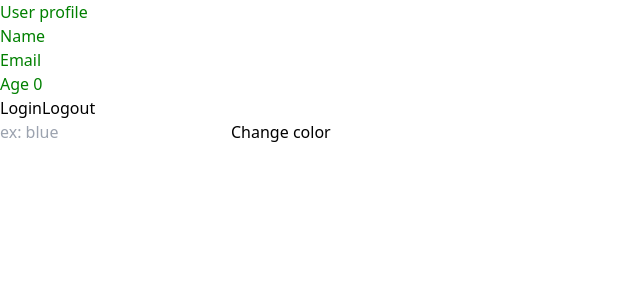
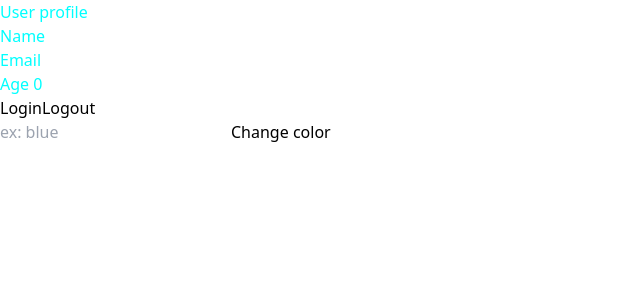
Before and after one commit to InshutiSouvede/user-profile, a React (Vite) app: page / in a window 1280 px wide. Shown: the top 300 px of the page, without its empty margins (0-640 px from the left). Built offline with nearby package versions, Linux system fonts and the light colour scheme.

Commit message:
Change text color according to input

```diff
--- a/src/App.jsx
+++ b/src/App.jsx
@@ -8,7 +8,7 @@ import themeReducer from "./features/theme";
 const store = configureStore({
   reducer:{
     user:userReducer,
-    them: themeReducer
+    theme: themeReducer
   }
 })
 export default function App() {
--- a/src/components/ColorForm.jsx
+++ b/src/components/ColorForm.jsx
@@ -1,10 +1,16 @@
-import React from 'react';
+import React, { useState } from 'react';
+import { useDispatch } from 'react-redux';
+import { changeColor } from '../features/theme';
 
 function ColorForm(props) {
+    const [color, setColor] = useState("")
+    const dispatch =  useDispatch()
     return (
         <div>
-            <input type="text" placeholder='ex: blue'/>
-            <button>Change color</button>
+            <input onChange={(e)=>{
+                setColor(e.target.value)
+            }} type="text" placeholder='ex: blue' value={color}/>
+            <button onClick={()=>dispatch(changeColor(color))}>Change color</button>
         </div>
     );
 }
--- a/src/components/Profile.jsx
+++ b/src/components/Profile.jsx
@@ -2,7 +2,8 @@ import React from 'react';
 import { useSelector } from 'react-redux';
 function Profile() {
     const user = useSelector((state)=>state.user.value)
-    const theme = useSelector((state)=>state.them.value)
+    const theme = useSelector((state)=>state.theme.value)
+    console.log("theme",theme);
 
     return (
         <div style={{color:theme}}>
--- a/src/features/theme.js
+++ b/src/features/theme.js
@@ -1,10 +1,11 @@
 import { createSlice } from "@reduxjs/toolkit";
 const themeSlice = createSlice({
     name:"theme",
-    initialState:{value:"green"},
+    initialState:{value:"cyan"},
     reducers:{
         changeColor:(state,action)=>{
-            state = action.payload
+            console.log("Changing color to ",action.payload)
+            state.value = action.payload
         }
     }
 })
```
